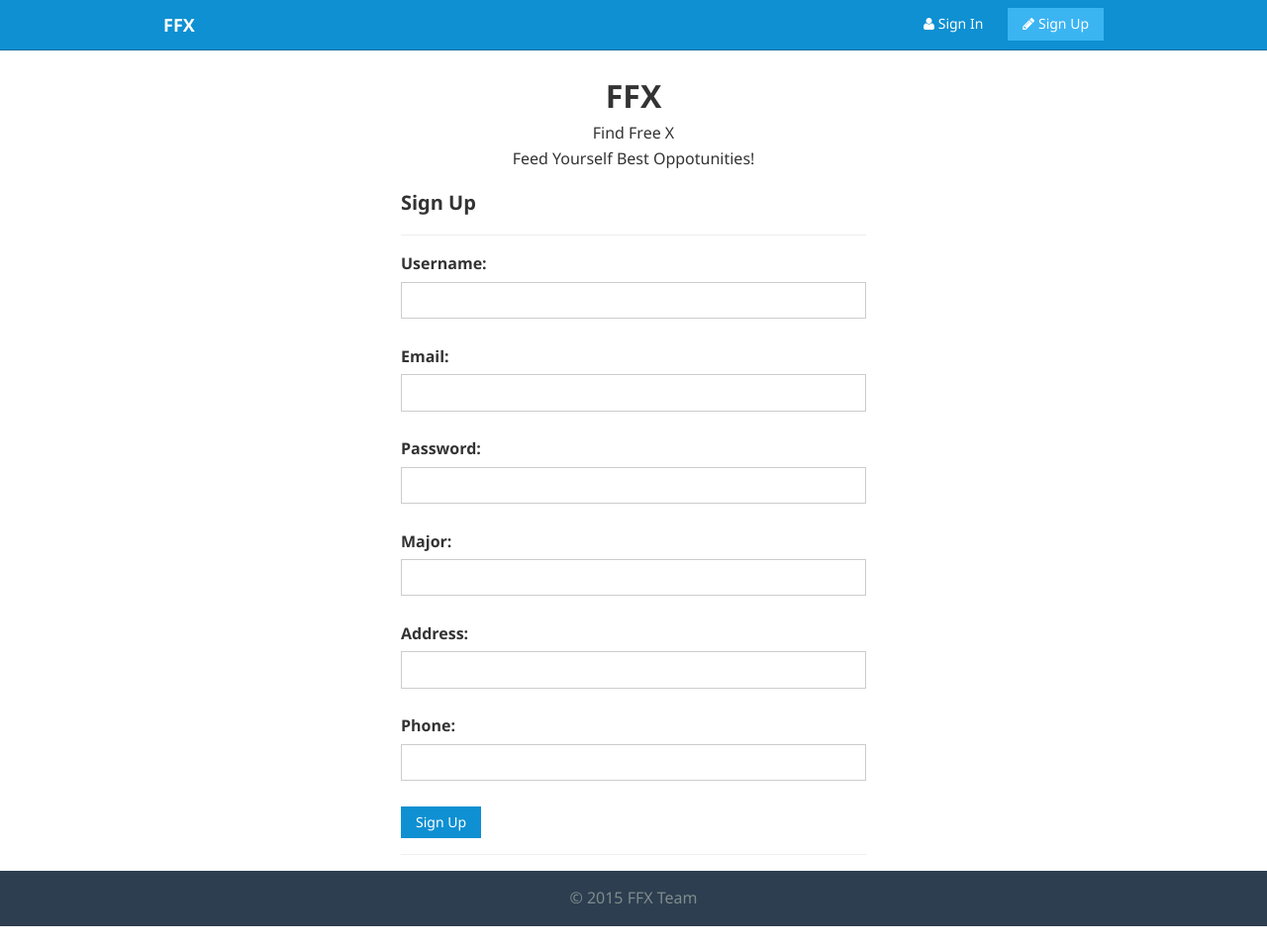
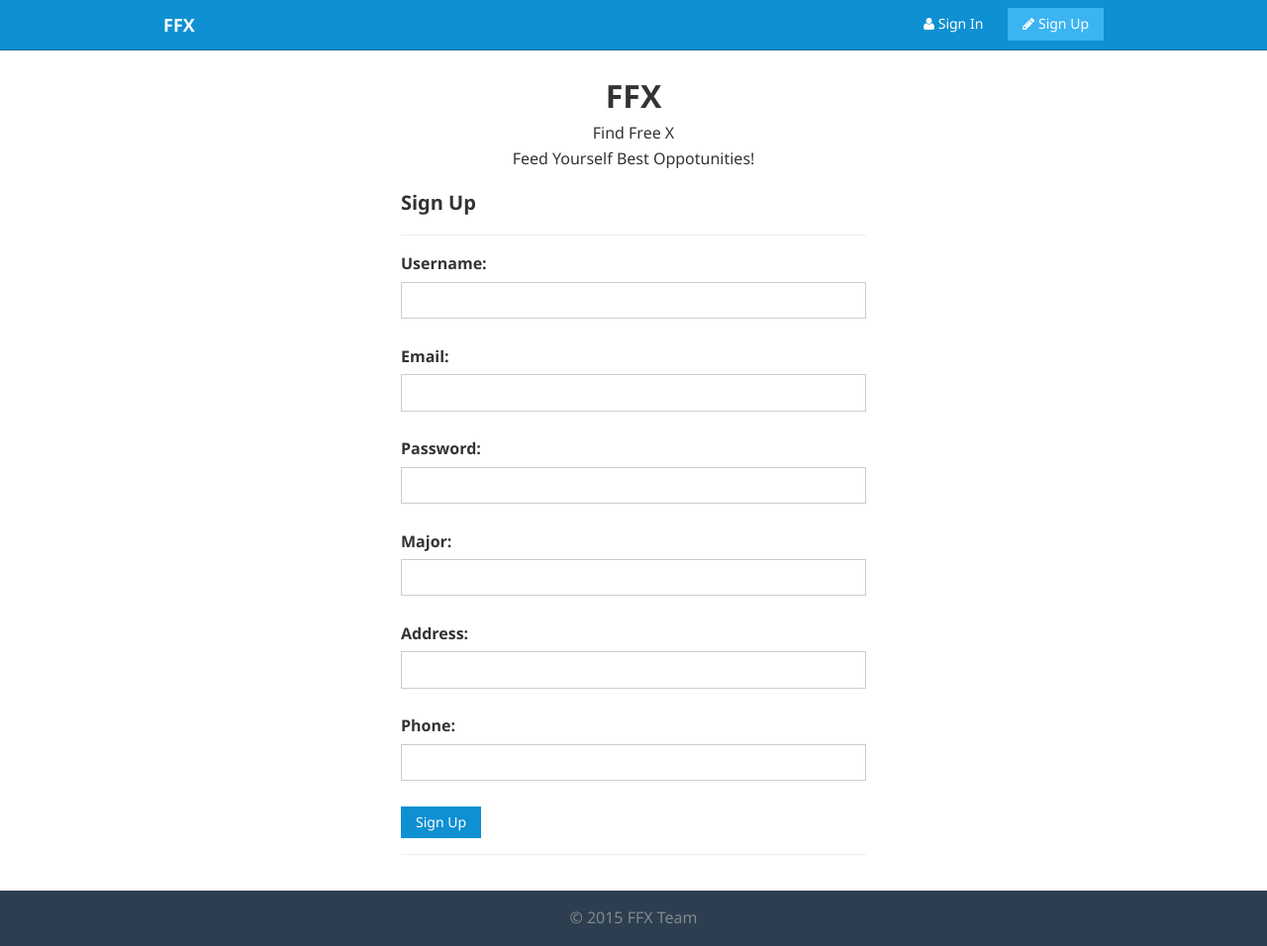
Before and after one commit to stfinney/ffx, a Django app: page /signup/ in a window 1280 px wide. Shown: the whole page at 99% size. Run offline with Django 3.2, Linux system fonts and the light colour scheme.

Commit message:
add margin-bottom to the main page and add location detail

```diff
--- a/ffx/django_ffx/ffx/static/css/main.css
+++ b/ffx/django_ffx/ffx/static/css/main.css
@@ -1,3 +1,7 @@
+.content {
+    margin-bottom: 20px;
+}
+
 .fxx-slider {
     margin-top: 10px;
     margin-left: 0;
@@ -66,6 +70,9 @@
     margin-top: 10px;
 }
 
+.create-event-btn {
+    margin-left: 30px;
+}
 
 footer p {
       color: #7f8c8d;
--- a/ffx/django_ffx/ffx/templates/base.html
+++ b/ffx/django_ffx/ffx/templates/base.html
@@ -51,7 +51,7 @@
   </div>
 </header>
 
-<div class="am-container">
+<div class="am-container content">
   {% block content %}
   {% endblock %}
 </div>
```
Also changed, not shown: ffx/django_ffx/ffx/templates/events_create.html (+9 -3 lines).
